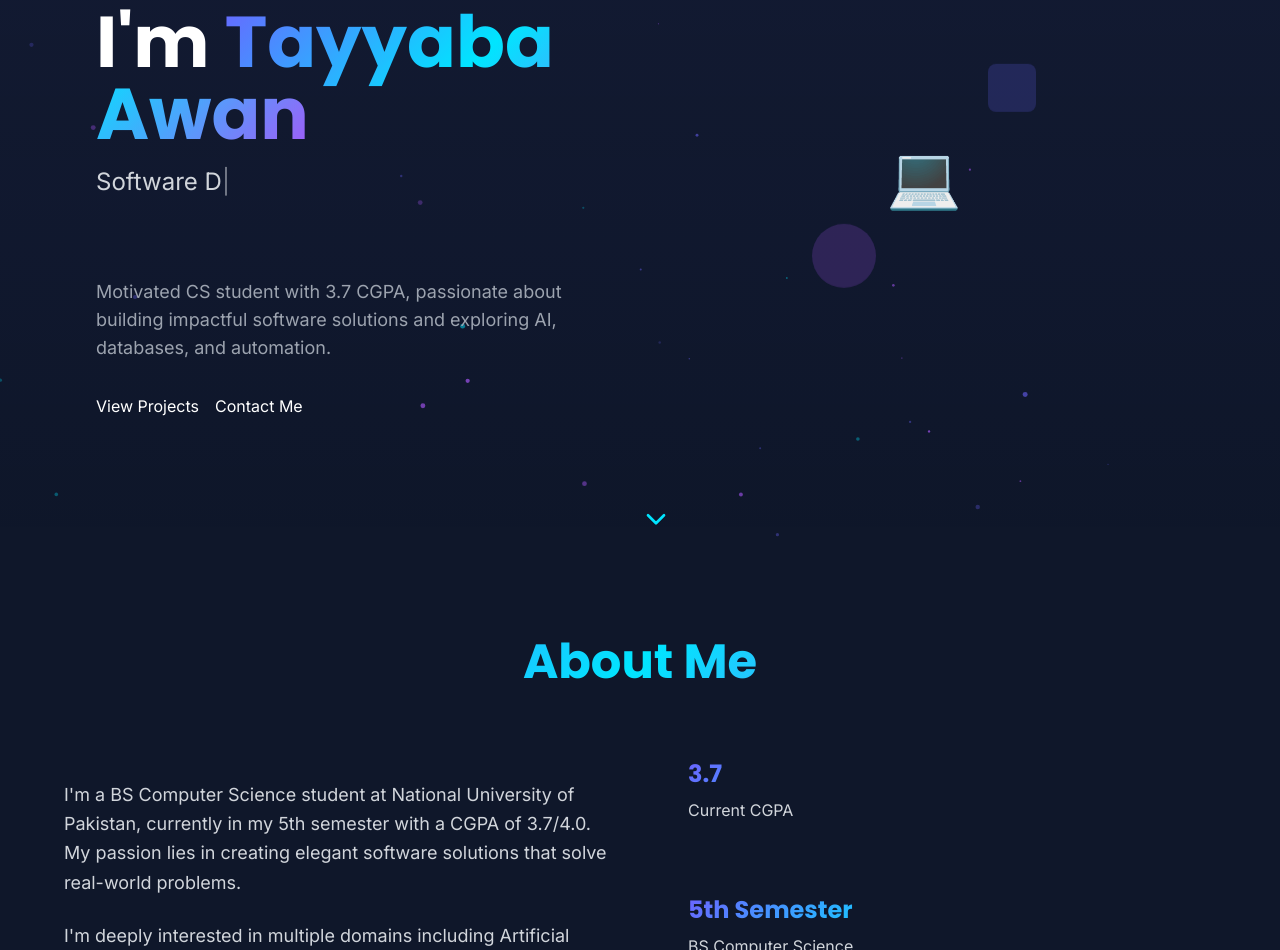
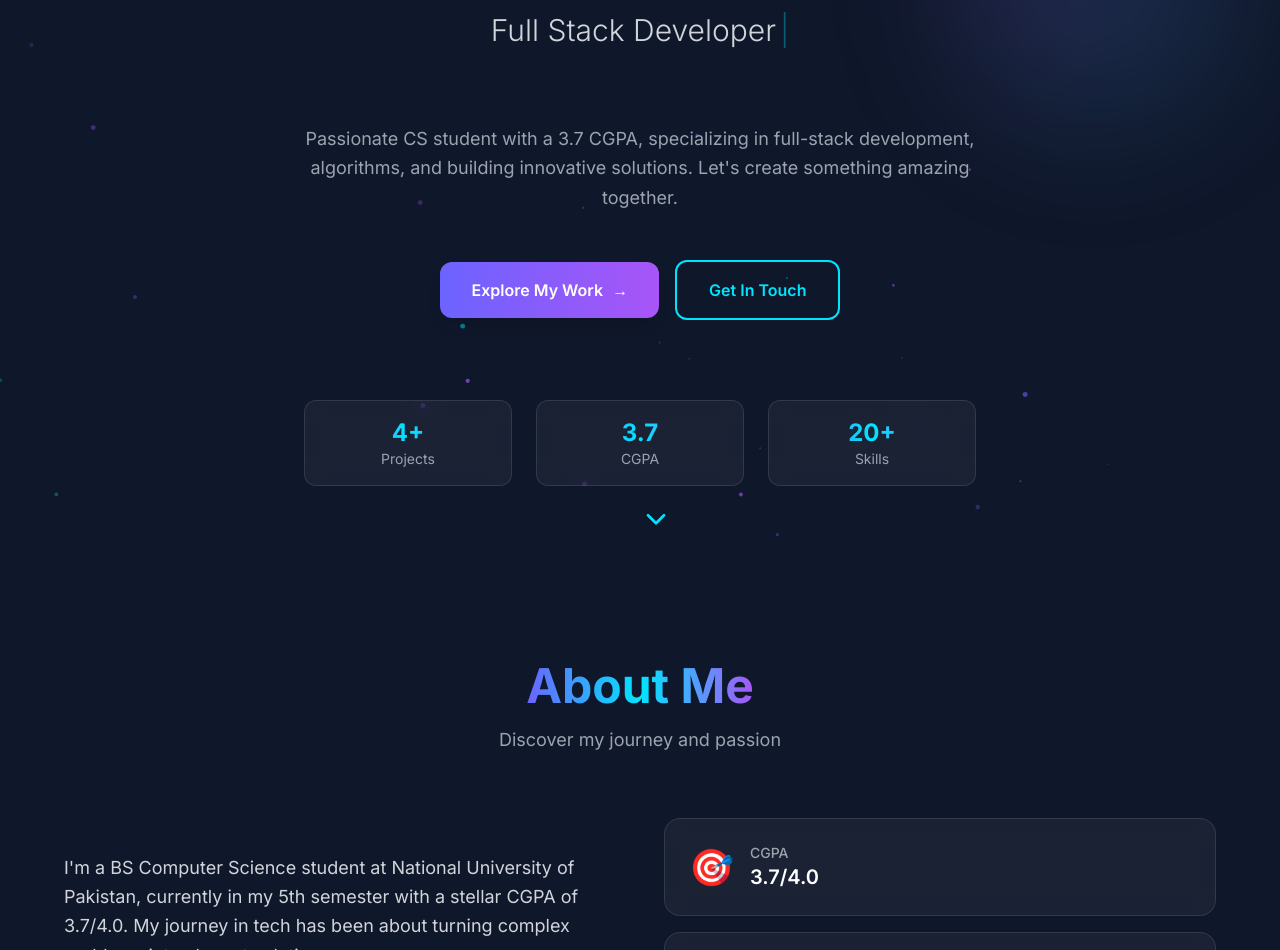
Before and after one commit to tayyabaawan731-droid/Portfolio, a React (Create React App) app: page / in a window 1280 px wide. Shown: the part 242-1192 px from the top of the page. Built offline with nearby package versions, Linux system fonts and the light colour scheme; the HTML template or start-up script is replaced by a standard one.

Commit message:
Redesign: Update Hero and About sections with enhanced animations

```diff
--- a/src/sections/About.jsx
+++ b/src/sections/About.jsx
@@ -1,60 +1,85 @@
+import { motion } from 'framer-motion';
 import AnimatedText from '../components/AnimatedText';
-import { motion } from 'framer-motion';
 
 const About = () => {
+  const containerVariants = {
+    hidden: { opacity: 0 },
+    visible: {
+      opacity: 1,
+      transition: {
+        staggerChildren: 0.2
+      }
+    }
+  };
+
+  const itemVariants = {
+    hidden: { opacity: 0, x: -20 },
+    visible: { opacity: 1, x: 0, transition: { duration: 0.8 } }
+  };
+
   return (
-    <section id="about" className="relative py-20 px-4 sm:px-6 lg:px-8">
+    <section id="about" className="relative py-24 px-4 overflow-hidden">
       <div className="max-w-6xl mx-auto">
-        <AnimatedText className="text-center mb-12">
-          <h2 className="text-4xl md:text-5xl font-poppins font-bold gradient-text mb-4">
-            About Me
+        <AnimatedText className="text-center mb-16">
+          <h2 className="text-4xl md:text-5xl font-bold mb-4">
+            <span className="text-gradient">About Me</span>
           </h2>
+          <p className="text-gray-400 text-lg">Discover my journey and passion</p>
         </AnimatedText>
 
         <div className="grid grid-cols-1 md:grid-cols-2 gap-12 items-center">
           {/* Left Content */}
           <motion.div
-            initial={{ opacity: 0, x: -50 }}
-            whileInView={{ opacity: 1, x: 0 }}
+            variants={containerVariants}
+            initial="hidden"
+            whileInView="visible"
             viewport={{ once: true }}
-            transition={{ duration: 0.6 }}
             className="space-y-6"
           >
-            <p className="text-gray-300 text-lg leading-relaxed">
-              I'm a BS Computer Science student at National University of Pakistan, currently in my 5th semester with a CGPA of 3.7/4.0. My passion lies in creating elegant software solutions that solve real-world problems.
-            </p>
-            <p className="text-gray-300 text-lg leading-relaxed">
-              I'm deeply interested in multiple domains including Artificial Intelligence, Database Management Systems, Cybersecurity, Automation, and Web Development. I love diving into programming problems and transforming ideas into practical, impactful projects.
-            </p>
-            <p className="text-gray-300 text-lg leading-relaxed">
-              Beyond academics, I'm committed to continuous learning and staying updated with the latest technologies. I believe in the power of collaboration and enjoy working in team environments where innovation thrives.
-            </p>
+            {[
+              'I\'m a BS Computer Science student at National University of Pakistan, currently in my 5th semester with a stellar CGPA of 3.7/4.0. My journey in tech has been about turning complex problems into elegant solutions.',
+              'I specialize in full-stack development, algorithms, and database design. My interests span across AI, cybersecurity, and automation. I\'m passionate about writing clean, efficient code and building applications that make a real impact.',
+              'Beyond coding, I\'m a lifelong learner who stays updated with emerging technologies. I thrive in collaborative environments where innovation is celebrated and excellence is the standard.'
+            ].map((text, idx) => (
+              <motion.p
+                key={idx}
+                variants={itemVariants}
+                className="text-gray-300 text-lg leading-relaxed"
+              >
+                {text}
+              </motion.p>
+            ))}
           </motion.div>
 
           {/* Right Stats */}
           <motion.div
-            initial={{ opacity: 0, x: 50 }}
-            whileInView={{ opacity: 1, x: 0 }}
+            className="space-y-4"
+            variants={containerVariants}
+            initial="hidden"
+            whileInView="visible"
             viewport={{ once: true }}
-            transition={{ duration: 0.6 }}
-            className="space-y-6"
           >
-            <div className="glass-effect p-6 rounded-xl">
-              <h3 className="font-poppins font-bold text-2xl gradient-text mb-2">3.7</h3>
-              <p className="text-gray-300">Current CGPA</p>
-            </div>
-            <div className="glass-effect p-6 rounded-xl">
-              <h3 className="font-poppins font-bold text-2xl gradient-text mb-2">5th Semester</h3>
-              <p className="text-gray-300">BS Computer Science</p>
-            </div>
-            <div className="glass-effect p-6 rounded-xl">
-              <h3 className="font-poppins font-bold text-2xl gradient-text mb-2">NUP</h3>
-              <p className="text-gray-300">National University of Pakistan</p>
-            </div>
-            <div className="glass-effect p-6 rounded-xl">
-              <h3 className="font-poppins font-bold text-2xl gradient-text mb-2">827/1200</h3>
-              <p className="text-gray-300">Intermediate Score (BISE)</p>
-            </div>
+            {[
+              { title: 'CGPA', value: '3.7/4.0', icon: '🎯' },
+              { title: 'Semester', value: '5th Semester', icon: '📚' },
+              { title: 'University', value: 'National University of Pakistan', icon: '🏫' },
+              { title: 'Intermediate', value: '827/1200 (BISE)', icon: '⭐' }
+            ].map((stat, idx) => (
+              <motion.div
+                key={idx}
+                variants={itemVariants}
+                whileHover={{ x: 10 }}
+                className="glass-light p-6 rounded-2xl group"
+              >
+                <div className="flex items-center gap-4">
+                  <span className="text-4xl">{stat.icon}</span>
+                  <div>
+                    <p className="text-sm text-gray-400 font-medium">{stat.title}</p>
+                    <p className="text-xl font-semibold text-white group-hover:text-gradient">{stat.value}</p>
+                  </div>
+                </div>
+              </motion.div>
+            ))}
           </motion.div>
         </div>
       </div>
--- a/src/sections/Hero.jsx
+++ b/src/sections/Hero.jsx
@@ -1,6 +1,6 @@
 import { motion } from 'framer-motion';
 import { useState, useEffect } from 'react';
-import { ChevronDown } from 'lucide-react';
+import { ChevronDown, Sparkles } from 'lucide-react';
 
 const Hero = () => {
   const [displayedText, setDisplayedText] = useState('');
@@ -10,17 +10,15 @@ const Hero = () => {
 
   const roles = [
     'Computer Science Student',
-    'Software Developer',
-    'Python Programmer',
-    'C++ Developer',
-    'SQL Learner',
-    'Future AI Engineer',
-    'Tech Enthusiast',
+    'Full Stack Developer',
+    'Python Enthusiast',
+    'Problem Solver',
+    'Tech Innovator'
   ];
 
   useEffect(() => {
     const currentRole = roles[textIndex];
-    const speed = isDeleting ? 50 : 100;
+    const speed = isDeleting ? 40 : 80;
 
     const timer = setTimeout(() => {
       if (!isDeleting && charIndex < currentRole.length) {
@@ -44,94 +42,123 @@ const Hero = () => {
     document.getElementById('about')?.scrollIntoView({ behavior: 'smooth' });
   };
 
+  const containerVariants = {
+    hidden: { opacity: 0 },
+    visible: {
+      opacity: 1,
+      transition: {
+        staggerChildren: 0.2,
+        delayChildren: 0.2
+      }
+    }
+  };
+
+  const itemVariants = {
+    hidden: { opacity: 0, y: 20 },
+    visible: { opacity: 1, y: 0, transition: { duration: 0.8 } }
+  };
+
   return (
-    <div id="home" className="relative min-h-screen flex items-center justify-center pt-16 overflow-hidden">
-      <div className="absolute inset-0 bg-gradient-to-b from-primary/5 to-transparent pointer-events-none" />
+    <section id="home" className="relative min-h-screen pt-20 pb-20 px-4 flex items-center justify-center overflow-hidden">
+      <motion.div
+        className="absolute top-20 right-10 w-72 h-72 bg-gradient-to-br from-accent/20 to-secondary/10 rounded-full blur-3xl"
+        animate={{ y: [0, 30, 0], x: [0, 20, 0] }}
+        transition={{ duration: 8, repeat: Infinity }}
+      />
 
-      <div className="relative z-10 max-w-6xl mx-auto px-4 sm:px-6 lg:px-8 grid grid-cols-1 md:grid-cols-2 gap-12 items-center">
-        {/* Left Content */}
+      <div className="relative z-10 max-w-5xl mx-auto w-full">
         <motion.div
-          initial={{ opacity: 0, x: -50 }}
-          animate={{ opacity: 1, x: 0 }}
-          transition={{ duration: 0.8 }}
-          className="text-center md:text-left"
+          variants={containerVariants}
+          initial="hidden"
+          animate="visible"
+          className="text-center space-y-8"
         >
-          <motion.p
-            initial={{ opacity: 0 }}
-            animate={{ opacity: 1 }}
-            transition={{ delay: 0.2 }}
-            className="text-secondary font-poppins text-lg mb-4"
-          >
-            Hi 👋
-          </motion.p>
+          {/* Badge */}
+          <motion.div variants={itemVariants} className="flex justify-center">
+            <div className="badge flex items-center gap-2">
+              <Sparkles size={16} />
+              Welcome to my portfolio
+            </div>
+          </motion.div>
 
-          <motion.h1
-            initial={{ opacity: 0 }}
-            animate={{ opacity: 1 }}
-            transition={{ delay: 0.3 }}
-            className="text-5xl md:text-7xl font-poppins font-bold mb-4 leading-tight"
-          >
-            I'm{' '}
-            <span className="gradient-text glow-text">Tayyaba Awan</span>
-          </motion.h1>
+          {/* Main Title */}
+          <motion.div variants={itemVariants}>
+            <h1 className="text-5xl sm:text-6xl md:text-7xl font-bold leading-tight mb-4">
+              Hi, I'm{' '}
+              <span className="text-gradient">Tayyaba Awan</span>
+            </h1>
+          </motion.div>
 
-          <motion.div
-            initial={{ opacity: 0 }}
-            animate={{ opacity: 1 }}
-            transition={{ delay: 0.4 }}
-            className="h-20 mb-8"
-          >
-            <p className="text-xl md:text-2xl text-gray-300 font-inter">
+          {/* Typing Animation */}
+          <motion.div variants={itemVariants} className="min-h-20">
+            <p className="text-xl sm:text-2xl md:text-3xl text-gray-300 font-light">
               {displayedText}
-              <span className="animate-pulse">|</span>
+              <motion.span
+                animate={{ opacity: [1, 0] }}
+                transition={{ duration: 0.8, repeat: Infinity }}
+                className="text-secondary ml-1"
+              >
+                |
+              </motion.span>
             </p>
           </motion.div>
 
+          {/* Description */}
           <motion.p
-            initial={{ opacity: 0 }}
-            animate={{ opacity: 1 }}
-            transition={{ delay: 0.5 }}
-            className="text-gray-400 text-lg mb-8 max-w-lg"
+            variants={itemVariants}
+            className="text-gray-400 text-lg max-w-2xl mx-auto leading-relaxed"
           >
-            Motivated CS student with 3.7 CGPA, passionate about building impactful software solutions and exploring AI, databases, and automation.
+            Passionate CS student with a 3.7 CGPA, specializing in full-stack development, algorithms, and building innovative solutions. Let's create something amazing together.
           </motion.p>
 
+          {/* CTA Buttons */}
           <motion.div
-            initial={{ opacity: 0 }}
-            animate={{ opacity: 1 }}
-            transition={{ delay: 0.6 }}
-            className="flex flex-col sm:flex-row gap-4 justify-center md:justify-start"
+            variants={itemVariants}
+            className="flex flex-col sm:flex-row gap-4 justify-center items-center pt-4"
           >
-            <a
+            <motion.a
               href="#projects"
-              className="button-primary text-center"
+              whileHover={{ scale: 1.05, boxShadow: '0 0 30px rgba(108, 99, 255, 0.5)' }}
+              whileTap={{ scale: 0.95 }}
+              className="btn-primary flex items-center gap-2 group"
             >
-              View Projects
-            </a>
-            <a
-              href="mailto:tayyabaawan731@gmail.com"
-              className="button-secondary text-center"
+              Explore My Work
+              <motion.span
+                animate={{ x: [0, 5, 0] }}
+                transition={{ duration: 1, repeat: Infinity }}
+              >
+                →
+              </motion.span>
+            </motion.a>
+            <motion.a
+              href="#contact"
+              whileHover={{ scale: 1.05 }}
+              whileTap={{ scale: 0.95 }}
+              className="btn-secondary"
             >
-              Contact Me
-            </a>
+              Get In Touch
+            </motion.a>
           </motion.div>
-        </motion.div>
 
-        {/* Right Illustration */}
-        <motion.div
-          initial={{ opacity: 0, x: 50 }}
-          animate={{ opacity: 1, x: 0 }}
-          transition={{ duration: 0.8 }}
-          className="hidden md:flex justify-center"
-        >
+          {/* Stats */}
           <motion.div
-            animate={{ y: [0, -20, 0] }}
-            transition={{ duration: 3, repeat: Infinity }}
-            className="relative w-64 h-64 glass-effect rounded-2xl flex items-center justify-center"
+            variants={itemVariants}
+            className="grid grid-cols-3 gap-6 pt-12 max-w-2xl mx-auto"
           >
-            <div className="text-6xl">💻</div>
-            <div className="absolute top-4 right-4 w-12 h-12 bg-primary/20 rounded-lg animate-bounce-slow" />
-            <div className="absolute bottom-4 left-4 w-16 h-16 bg-accent/20 rounded-full animate-pulse" />
+            {[
+              { label: 'Projects', value: '4+' },
+              { label: 'CGPA', value: '3.7' },
+              { label: 'Skills', value: '20+' }
+            ].map((stat, idx) => (
+              <motion.div
+                key={idx}
+                whileHover={{ y: -5 }}
+                className="glass-light p-4 rounded-xl text-center"
+              >
+                <p className="text-2xl font-bold text-gradient">{stat.value}</p>
+                <p className="text-sm text-gray-400">{stat.label}</p>
+              </motion.div>
+            ))}
           </motion.div>
         </motion.div>
       </div>
@@ -140,12 +167,12 @@ const Hero = () => {
       <motion.div
         animate={{ y: [0, 10, 0] }}
         transition={{ duration: 2, repeat: Infinity }}
-        className="absolute bottom-8 left-1/2 transform -translate-x-1/2 cursor-pointer"
+        className="absolute bottom-10 left-1/2 transform -translate-x-1/2 cursor-pointer z-20"
         onClick={scrollToSection}
       >
         <ChevronDown className="text-secondary" size={32} />
       </motion.div>
-    </div>
+    </section>
   );
 };
 
```
